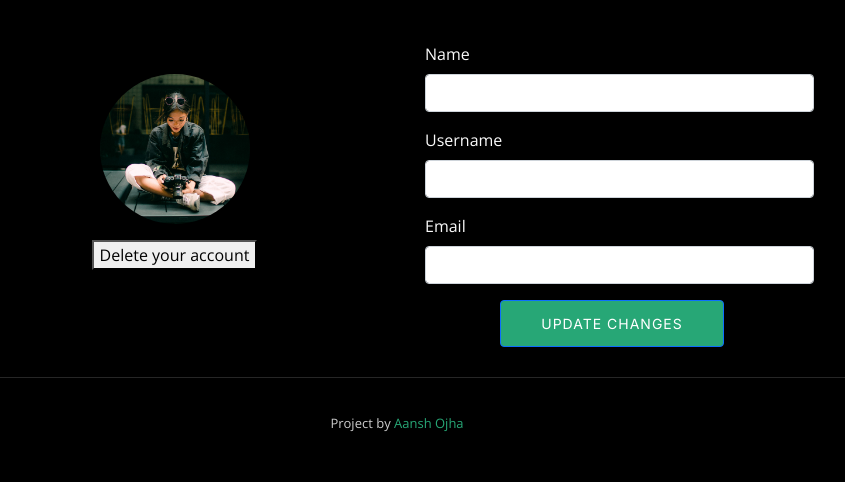
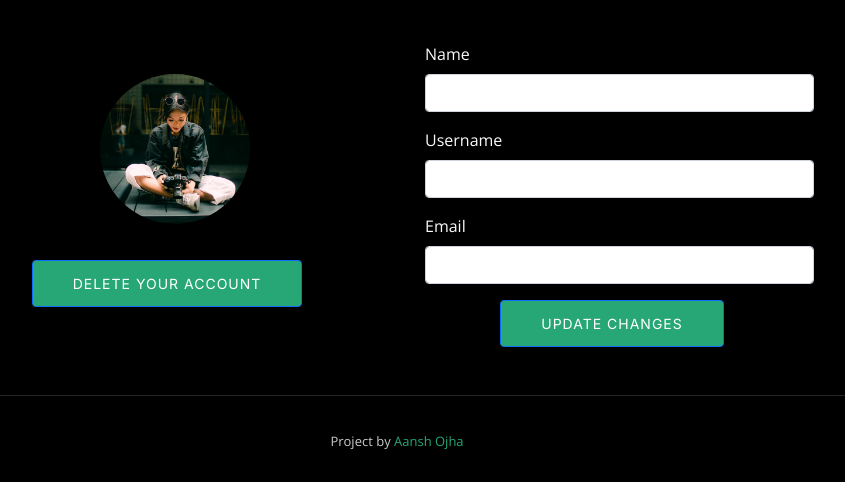
Before and after one commit to AanshOjha/Flask-Login-System, a Flask app: template flaskalbum/templates/profile.html in a window 1280 px wide. Shown: the part 363-845 px from the top of the page, without its empty margins (243-1088 px from the left). Before the commit the page ends 795 px from the top, so only its background shows below. Run offline with Flask 3, Linux system fonts and the light colour scheme; the template is opened without the code that fills it, so the values that code supplies are empty.

Commit message:
Refactor

```diff
--- a/flaskalbum/static/css/website.css
+++ b/flaskalbum/static/css/website.css
@@ -1293,3 +1293,7 @@ h6 {
 .footer .credits a {
   color: var(--color-primary);
 }
+
+.profile-info > * {
+  margin-bottom: 10px;
+}
--- a/flaskalbum/templates/profile.html
+++ b/flaskalbum/templates/profile.html
@@ -18,14 +18,14 @@
     <div class="container">
       <div class="row justify-content-center m-4">
         <div class="col-md-5 border-right">
-            <div class="d-flex flex-column align-items-center text-center p-3 py-5">
+            <div class="profile-info d-flex flex-column align-items-center text-center p-3 py-5">
                 <img class="profile-img mb-3"  src="../static/img/profile-img.jpg">
                 <span class="font-weight-bold">{{ name }}</span><span class="font-weight-bold">{{ email }}</span>
 
                 <!-- Delete function -->
-                <button  id="askToDelete" onclick="confirmMsg()">Delete your account</button>
+                <button  id="askToDelete" class="btn btn-primary upload-btn" onclick="confirmMsg()">Delete your account</button>
                 <form style="display: none;" id="confirmDelete" method="POST" action="/profile">
-                  <input  type="submit" name="delete_acc" value="If sure then only click me!">
+                  <input  type="submit" class="btn btn-primary upload-btn" name="delete_acc" value="If sure then only click me!">
                 </form>
 
             </div>
```
